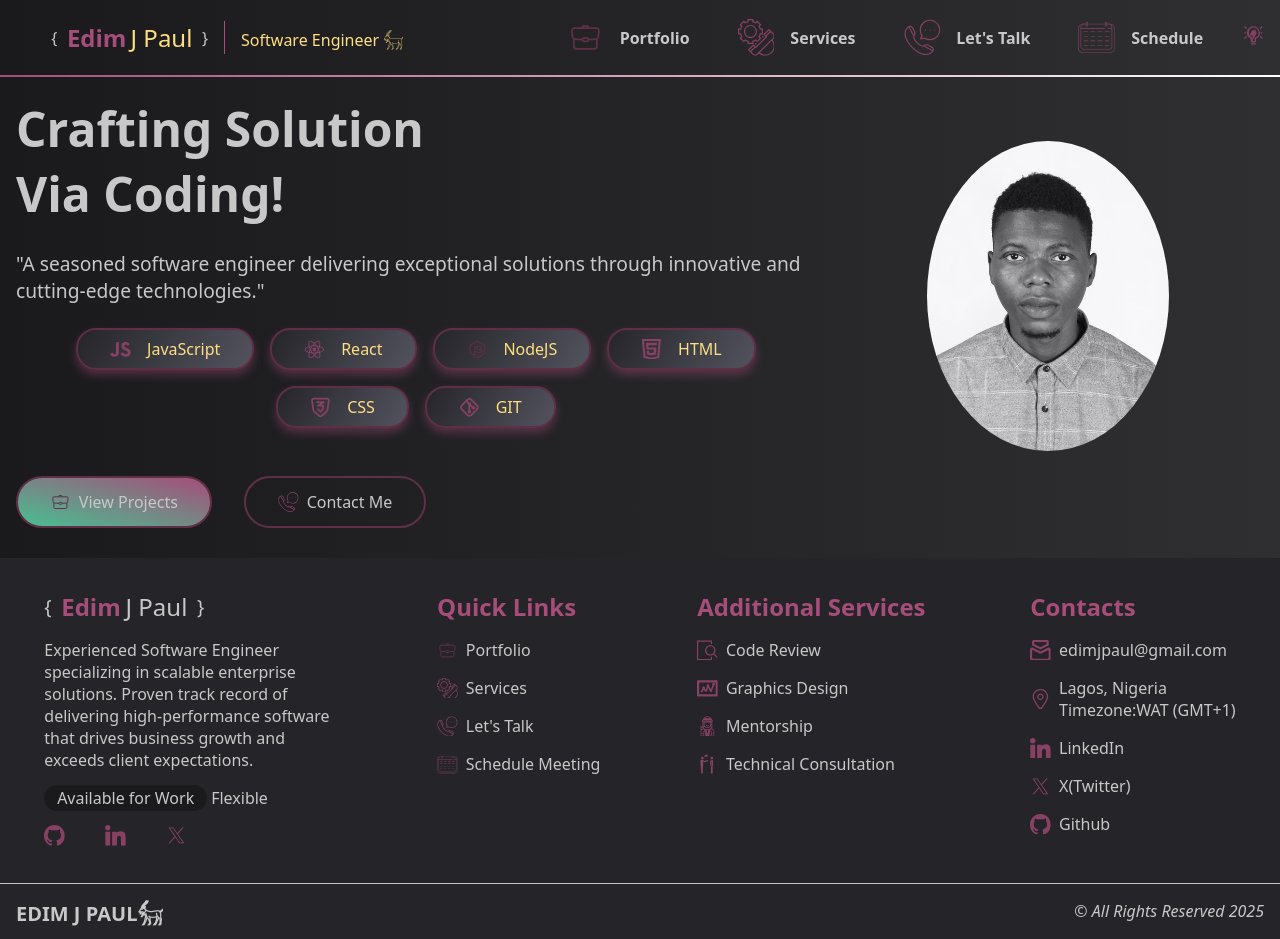
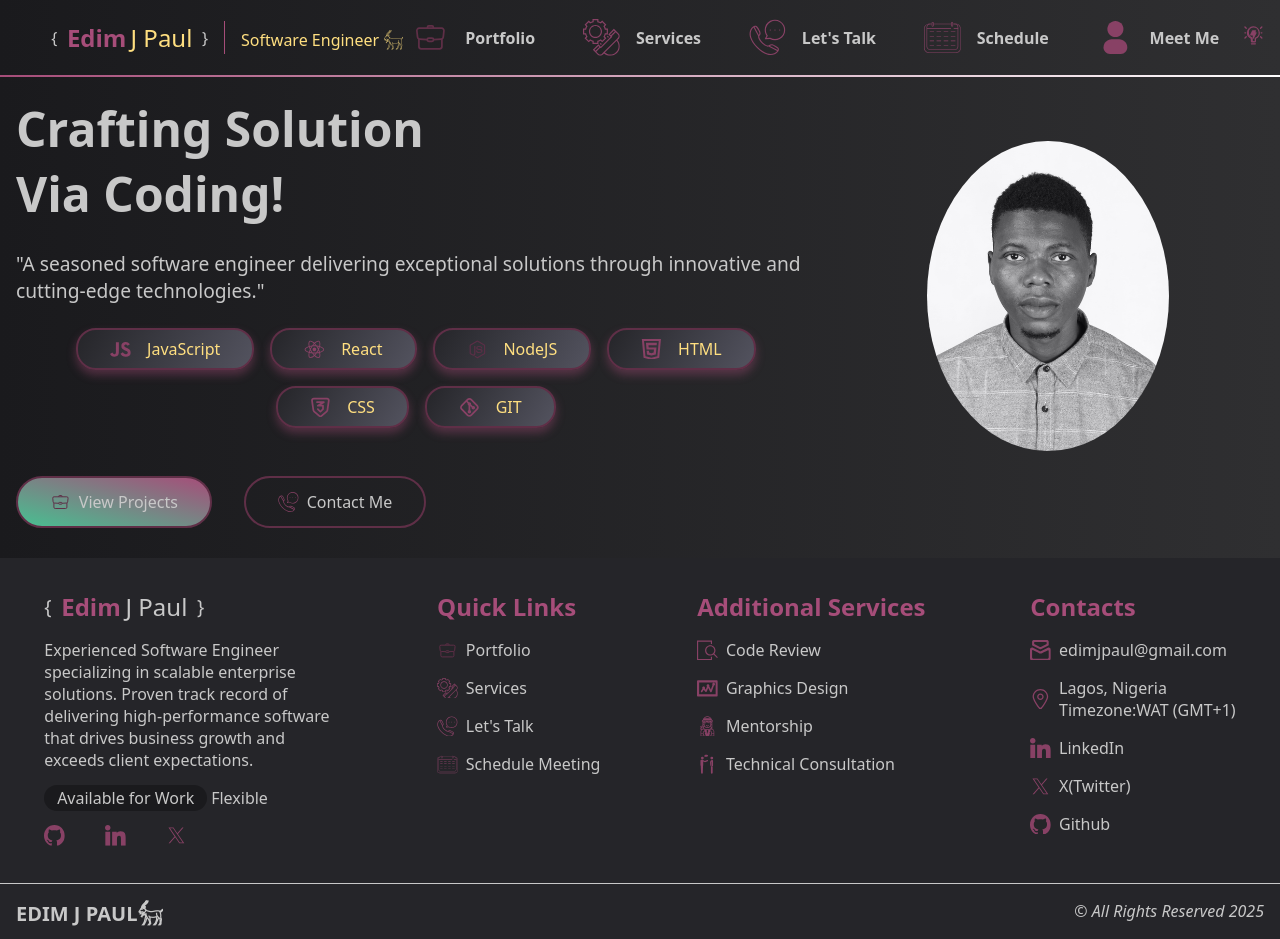
Before and after one commit to edimjp/Portfolio-Website, a plain HTML site: page index.html in a window 1280 px wide. Drawn offline with Linux system fonts and the light colour scheme; files whose address does not match are found by name.

Commit message:
made some little changes again

```diff
--- a/index.html
+++ b/index.html
@@ -192,7 +192,7 @@
 
           <ul>
             <li>
-              <a href="./projects.html">
+              <a href="./portfolio.html">
                 <!-- <img src="./Icons/portfolio-svgrepo-com.svg" alt="Portfolio" /> -->
                 <svg class="portfolio">
                   <use href="./Icons/icons.svg#portfolio"></use>
@@ -239,7 +239,19 @@
               </a>
             </li>
 
-            <li></li>
+            <li>
+              <a href="#">
+                <!-- <img
+                  src="./Icons/schedule-calendar-svgrepo-com.svg"
+                  alt="Schedule"
+                /> -->
+
+                <svg>
+                  <use href="./Icons/icons.svg#Meet_Me"></use>
+                </svg>
+                <span>Meet Me</span>
+              </a>
+            </li>
           </ul>
           <button>
             <svg class="dark_light_mode">
--- a/styles/index css/navBar.css
+++ b/styles/index css/navBar.css
@@ -331,6 +331,7 @@ nav ul {
   margin-left: auto;
   /* padding-right: 2rem; */
   gap: 2rem;
+  margin-right: 1rem;
 }
 
 nav ul li a {
@@ -395,7 +396,7 @@ nav ul svg.dark_light_mode {
   width: 1.5rem;
 }
 
-@media screen and (max-width: 1082px) {
+@media screen and (max-width: 1250px) {
   nav {
     justify-content: space-between;
   }
```
Also changed, not shown: portfolio.html (+1 -1 lines), styles/portfolio/portfolio.css (renamed from styles/projects/projectsMain.css).
